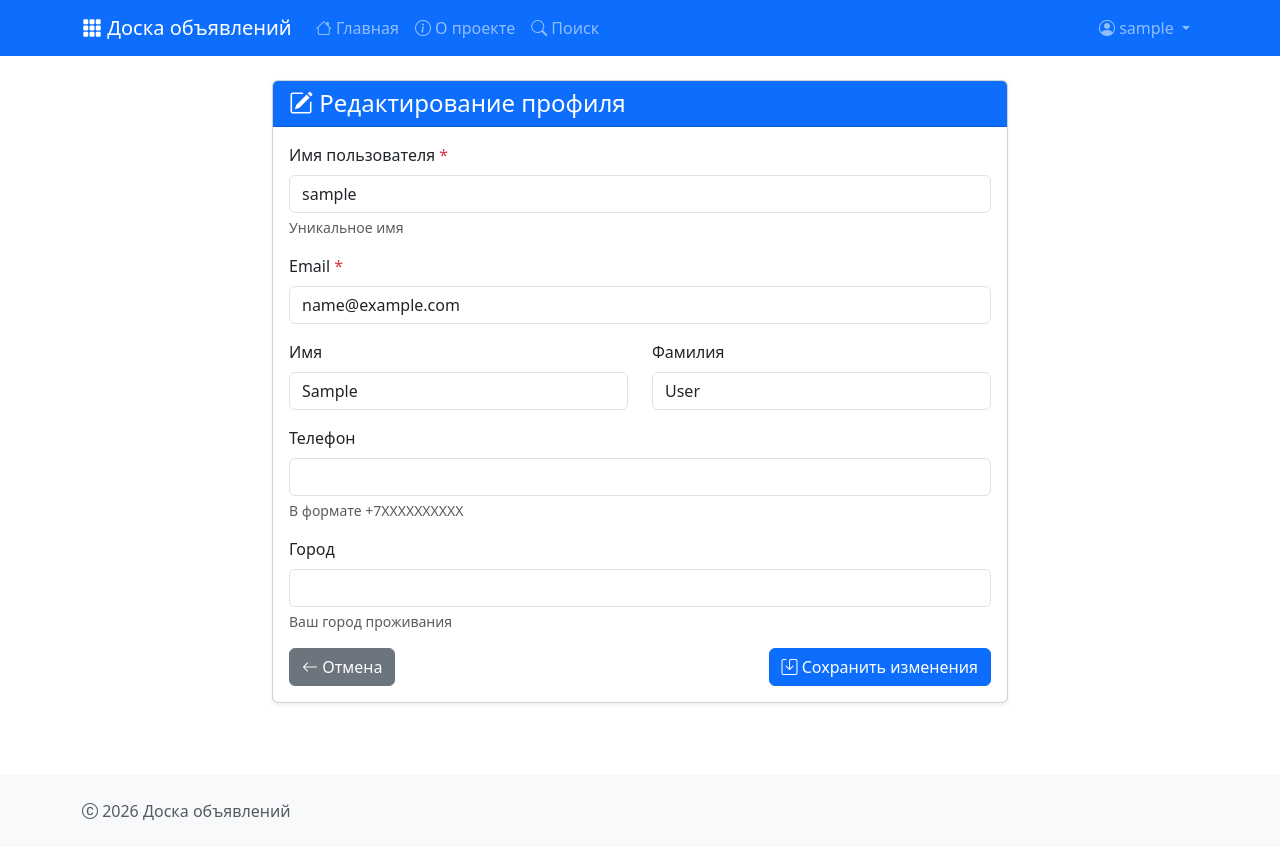
After one commit to nalekseev2306/messageboard-website, a Django app: page /users/profile/edit/ in a window 1280 px wide. The commit adds this page. Run offline with Django 4.2, Linux system fonts and the light colour scheme; the visitor is signed in with stand-in values (Sample User, id 1).

Commit message:
добавил страницу профиля пользователей и полезной информацией

```diff
--- a/messageboard/messageboard/settings.py
+++ b/messageboard/messageboard/settings.py
@@ -133,8 +133,3 @@ CRISPY_TEMPLATE_PACK = "bootstrap5"
 # Для отправки email
 EMAIL_BACKEND = 'django.core.mail.backends.console.EmailBackend'
 EMAIL_FILE_PATH = BASE_DIR / 'sent_emails'
-
-# Настройки для админки
-ADMIN_SITE_HEADER = "Доска объявлений - Панель управления"
-ADMIN_SITE_TITLE = "Управление доской объявлений"
-ADMIN_INDEX_TITLE = "Добро пожаловать в систему управления"
--- a/messageboard/messageboard/urls.py
+++ b/messageboard/messageboard/urls.py
@@ -6,7 +6,7 @@ from django.conf.urls.static import static
 urlpatterns = [
     path('admin/', admin.site.urls),
     path('', include('board.urls')),
-    path('auth/', include('users.urls')),
+    path('users/', include('users.urls')),
 ]
 
 urlpatterns += static(settings.MEDIA_URL, document_root=settings.MEDIA_ROOT)
--- a/messageboard/templates/base.html
+++ b/messageboard/templates/base.html
@@ -50,9 +50,9 @@
                                 <li><a class="dropdown-item" href="{% url 'board:ad_create' %}">
                                     <i class="bi bi-plus-circle"></i> Создать объявление
                                 </a></li>
-                                {% comment %} <li><a class="dropdown-item" href="{% url 'users:profile' %}">
+                                <li><a class="dropdown-item" href="{% url 'users:profile' %}">
                                     <i class="bi bi-person"></i> Мой профиль
-                                </a></li> {% endcomment %}
+                                </a></li>
                                 <li><hr class="dropdown-divider"></li>
                                 {% if user.is_superuser %}
                                     <li><a class="dropdown-item" href="{% url 'admin:index' %}">
@@ -60,7 +60,7 @@
                                     </a></li>
                                 {% endif %}
                                 <li>
-                                    <form method="post" action="{% url 'logout' %}" class="d-inline">
+                                    <form method="post" action="{% url 'users:logout' %}" class="d-inline">
                                         {% csrf_token %}
                                         <button type="submit" class="dropdown-item">
                                             <i class="bi bi-box-arrow-right"></i> Выйти
@@ -71,7 +71,7 @@
                         </li>
                     {% else %}
                         <li class="nav-item">
-                            <a class="nav-link" href="{% url 'login' %}">
+                            <a class="nav-link" href="{% url 'users:login' %}">
                                 <i class="bi bi-box-arrow-in-right"></i> Вход
                             </a>
                         </li>
--- a/messageboard/templates/registration/logged_out.html
+++ b/messageboard/templates/registration/logged_out.html
@@ -14,7 +14,7 @@
                     <h3 class="mt-3">Вы успешно вышли из системы</h3>
                     <p class="text-muted">Спасибо, что использовали наш сервис!</p>
                     <div class="d-grid gap-2 mt-4">
-                        <a href="{% url 'login' %}" class="btn btn-primary">
+                        <a href="{% url 'users:login' %}" class="btn btn-primary">
                             <i class="bi bi-box-arrow-in-right"></i> Войти снова
                         </a>
                         <a href="{% url 'board:ad_list' %}" class="btn btn-outline-secondary">
--- a/messageboard/templates/registration/login.html
+++ b/messageboard/templates/registration/login.html
@@ -66,12 +66,12 @@
                 <div class="card-footer text-center">
                     <div class="row">
                         <div class="col">
-                            <a href="{% url 'password_reset' %}" class="text-decoration-none">
+                            <a href="{% url 'users:password_reset' %}" class="text-decoration-none">
                                 Забыли пароль?
                             </a>
                         </div>
                         <div class="col">
-                            <a href="{% url 'registration' %}" class="text-decoration-none">
+                            <a href="{% url 'users:registration' %}" class="text-decoration-none">
                                 Нет аккаунта? Регистрация
                             </a>
                         </div>
--- a/messageboard/templates/registration/password_change_done.html
+++ b/messageboard/templates/registration/password_change_done.html
@@ -14,11 +14,11 @@
                     <i class="bi bi-shield-check display-1 text-success"></i>
                     <h3 class="mt-3">Пароль успешно изменен!</h3>
                     <p class="text-muted">Ваш пароль был обновлен. Теперь вы можете войти с новым паролем.</p>
-                    {% comment %} <div class="d-grid gap-2 mt-4">
+                    <div class="d-grid gap-2 mt-4">
                         <a href="{% url 'users:profile' %}" class="btn btn-primary">
                             <i class="bi bi-person"></i> Вернуться в профиль
                         </a>
-                    </div> {% endcomment %}
+                    </div>
                 </div>
             </div>
         </div>
--- a/messageboard/templates/registration/password_reset_complete.html
+++ b/messageboard/templates/registration/password_reset_complete.html
@@ -15,7 +15,7 @@
                     <h3 class="mt-3">Пароль успешно изменен!</h3>
                     <p class="text-muted">Теперь вы можете войти в систему с новым паролем.</p>
                     <div class="d-grid gap-2 mt-4">
-                        <a href="{% url 'login' %}" class="btn btn-primary btn-lg">
+                        <a href="{% url 'users:login' %}" class="btn btn-primary btn-lg">
                             <i class="bi bi-box-arrow-in-right"></i> Войти в аккаунт
                         </a>
                     </div>
--- a/messageboard/templates/registration/password_reset_confirm.html
+++ b/messageboard/templates/registration/password_reset_confirm.html
@@ -66,7 +66,7 @@
                             <i class="bi bi-exclamation-triangle display-4"></i>
                             <h4 class="mt-3">Ссылка недействительна</h4>
                             <p>Эта ссылка для сброса пароля уже была использована или истекла.</p>
-                            <a href="{% url 'password_reset' %}" class="btn btn-primary mt-3">
+                            <a href="{% url 'users:password_reset' %}" class="btn btn-primary mt-3">
                                 Запросить новую ссылку
                             </a>
                         </div>
--- a/messageboard/templates/registration/password_reset_done.html
+++ b/messageboard/templates/registration/password_reset_done.html
@@ -18,7 +18,7 @@
                         Если вы не получили письмо, пожалуйста, проверьте папку "Спам".
                     </p>
                     <div class="d-grid gap-2 mt-4">
-                        <a href="{% url 'login' %}" class="btn btn-primary">
+                        <a href="{% url 'users:login' %}" class="btn btn-primary">
                             <i class="bi bi-box-arrow-in-right"></i> Вернуться ко входу
                         </a>
                     </div>
--- a/messageboard/templates/registration/password_reset_form.html
+++ b/messageboard/templates/registration/password_reset_form.html
@@ -40,7 +40,7 @@
                     </form>
                 </div>
                 <div class="card-footer text-center">
-                    <a href="{% url 'login' %}" class="text-decoration-none">
+                    <a href="{% url 'users:login' %}" class="text-decoration-none">
                         <i class="bi bi-arrow-left"></i> Вернуться ко входу
                     </a>
                 </div>
--- a/messageboard/templates/registration/registration_form.html
+++ b/messageboard/templates/registration/registration_form.html
@@ -45,7 +45,7 @@
                     </form>
                 </div>
                 <div class="card-footer text-center">
-                    <p class="mb-0">Уже есть аккаунт? <a href="{% url 'login' %}">Войти</a></p>
+                    <p class="mb-0">Уже есть аккаунт? <a href="{% url 'users:login' %}">Войти</a></p>
                 </div>
             </div>
         </div>
--- /dev/null
+++ b/messageboard/templates/users/profile_edit.html
@@ -0,0 +1,96 @@
+{% extends 'base.html' %}
+
+{% block title %}Редактирование профиля - Доска объявлений{% endblock %}
+
+{% block content %}
+<div class="container">
+    <div class="row justify-content-center">
+        <div class="col-md-8">
+            <div class="card shadow-sm">
+                <div class="card-header bg-primary text-white">
+                    <h4 class="mb-0"><i class="bi bi-pencil-square"></i> Редактирование профиля</h4>
+                </div>
+                <div class="card-body">
+                    <form method="post" novalidate>
+                        {% csrf_token %}
+
+                        {% if form.non_field_errors %}
+                            <div class="alert alert-danger">
+                                {% for error in form.non_field_errors %}
+                                    {{ error }}
+                                {% endfor %}
+                            </div>
+                        {% endif %}
+
+                        <div class="mb-3">
+                            <label for="{{ form.username.id_for_label }}" class="form-label">
+                                Имя пользователя <span class="text-danger">*</span>
+                            </label>
+                            {{ form.username }}
+                            {% if form.username.errors %}
+                                <div class="text-danger small mt-1">{{ form.username.errors }}</div>
+                            {% endif %}
+                            <div class="form-text text-muted">Уникальное имя</div>
+                        </div>
+
+                        <div class="mb-3">
+                            <label for="{{ form.email.id_for_label }}" class="form-label">
+                                Email <span class="text-danger">*</span>
+                            </label>
+                            {{ form.email }}
+                            {% if form.email.errors %}
+                                <div class="text-danger small mt-1">{{ form.email.errors }}</div>
+                            {% endif %}
+                        </div>
+
+                        <div class="row">
+                            <div class="col-md-6 mb-3">
+                                <label for="{{ form.first_name.id_for_label }}" class="form-label">Имя</label>
+                                {{ form.first_name }}
+                                {% if form.first_name.errors %}
+                                    <div class="text-danger small mt-1">{{ form.first_name.errors }}</div>
+                                {% endif %}
+                            </div>
+
+                            <div class="col-md-6 mb-3">
+                                <label for="{{ form.last_name.id_for_label }}" class="form-label">Фамилия</label>
+                                {{ form.last_name }}
+                                {% if form.last_name.errors %}
+                                    <div class="text-danger small mt-1">{{ form.last_name.errors }}</div>
+                                {% endif %}
+                            </div>
+                        </div>
+
+                        <div class="mb-3">
+                            <label for="{{ form.phone.id_for_label }}" class="form-label">Телефон</label>
+                            {{ form.phone }}
+                            {% if form.phone.errors %}
+                                <div class="text-danger small mt-1">{{ form.phone.errors }}</div>
+                            {% endif %}
+                            <div class="form-text text-muted">В формате +7XXXXXXXXXX</div>
+                        </div>
+
+                        <div class="mb-3">
+                            <label for="{{ form.city.id_for_label }}" class="form-label">Город</label>
+                            {{ form.city }}
+                            {% if form.city.errors %}
+                                <div class="text-danger small mt-1">{{ form.city.errors }}</div>
+                            {% endif %}
+                            <div class="form-text text-muted">Ваш город проживания</div>
+                        </div>
+
+                        <div class="d-flex justify-content-between">
+                            <a href="{% url 'users:profile' %}" class="btn btn-secondary">
+                                <i class="bi bi-arrow-left"></i> Отмена
+                            </a>
+                            <button type="submit" class="btn btn-primary">
+                                <i class="bi bi-save"></i> Сохранить изменения
+                            </button>
+                        </div>
+                    </form>
+                </div>
+            </div>
+        </div>
+    </div>
+</div>
+{% endblock %}
--- a/messageboard/users/forms.py
+++ b/messageboard/users/forms.py
@@ -2,6 +2,7 @@ from django import forms
 from django.contrib.auth.forms import UserCreationForm, UserChangeForm
 from django.contrib.auth import get_user_model
 from django.core.validators import RegexValidator
+from django.core.exceptions import ValidationError
 
 User = get_user_model()
 
@@ -63,20 +64,63 @@ class CustomUserCreationForm(UserCreationForm):
 
 
 class CustomUserChangeForm(UserChangeForm):
-    """Форма редактирования профиля"""
+    """Форма редактирования профиля с проверкой уникальности username"""
+
+    phone_regex = RegexValidator(
+        regex=r'^\+7\d{10}$',
+        message="Введите номер телефона в формате: +7XXXXXXXXXX"
+    )
+
+    username = forms.CharField(
+        label='Имя пользователя',
+        widget=forms.TextInput(attrs={'class': 'form-control'})
+    )
+
+    email = forms.EmailField(
+        label='Email',
+        required=True,
+        widget=forms.EmailInput(attrs={'class': 'form-control'})
+    )
+
+    phone = forms.CharField(
+        label='Телефон',
+        required=False,
+        validators=[phone_regex],
+        widget=forms.TextInput(attrs={'class': 'form-control'})
+    )
+
+    city = forms.CharField(
+        label='Город',
+        required=False,
+        widget=forms.TextInput(attrs={'class': 'form-control'})
+    )
+
+    first_name = forms.CharField(
+        label='Имя',
+        required=False,
+        widget=forms.TextInput(attrs={'class': 'form-control'})
+    )
+
+    last_name = forms.CharField(
+        label='Фамилия',
+        required=False,
+        widget=forms.TextInput(attrs={'class': 'form-control'})
+    )
 
     class Meta:
         model = User
         fields = ('username', 'email', 'phone', 'city', 'first_name', 'last_name')
-        widgets = {
-            'username': forms.TextInput(attrs={'class': 'form-control'}),
-            'email': forms.EmailInput(attrs={'class': 'form-control'}),
-            'phone': forms.TextInput(attrs={'class': 'form-control'}),
-            'city': forms.TextInput(attrs={'class': 'form-control'}),
-            'first_name': forms.TextInput(attrs={'class': 'form-control'}),
-            'last_name': forms.TextInput(attrs={'class': 'form-control'}),
-        }
 
     def __init__(self, *args, **kwargs):
         super().__init__(*args, **kwargs)
         self.fields['password'].widget = forms.HiddenInput()
+        # self.fields['username'].help_text = None
+
+    def clean_username(self):
+        """Проверка уникальности username"""
+        username = self.cleaned_data.get('username')
+        if username:
+            # Проверяем, существует ли пользователь с таким username
+            if User.objects.filter(username=username).exclude(pk=self.instance.pk).exists():
+                raise ValidationError('Пользователь с таким именем уже существует.')
+        return username
--- a/messageboard/users/urls.py
+++ b/messageboard/users/urls.py
@@ -1,7 +1,18 @@
 from django.urls import path, include
-from .views import RegisterView
+from .views import (
+    RegisterView, ProfileView,
+    ProfileEditView, PublicProfileView
+)
+
+app_name = 'users'
 
 urlpatterns = [
-    path('', include('django.contrib.auth.urls')),
-    path('registration/', RegisterView.as_view(), name='registration'),
+    # Регистрация, авторизация и др
+    path('auth/', include('django.contrib.auth.urls')),
+    path('auth/registration/', RegisterView.as_view(), name='registration'),
+
+    # Профили
+    path('profile/', ProfileView.as_view(), name='profile'),
+    path('profile/edit/', ProfileEditView.as_view(), name='profile_edit'),
+    path('profile/<str:username>/', PublicProfileView.as_view(), name='public_profile'),
 ]
--- a/messageboard/users/views.py
+++ b/messageboard/users/views.py
@@ -1,8 +1,15 @@
-from django.views.generic import CreateView
+from django.views.generic import CreateView, UpdateView, DetailView
+from django.contrib.auth.mixins import LoginRequiredMixin
+from django.contrib.auth import get_user_model
+from django.shortcuts import get_object_or_404
 from django.urls import reverse_lazy
 from django.contrib import messages
-from .forms import CustomUserCreationForm
-from .models import User
+from django.db.models import Count
+from django.utils import timezone
+from .forms import CustomUserCreationForm, CustomUserChangeForm
+
+User = get_user_model()
+
 
 class RegisterView(CreateView):
     """Регистрация нового пользователя"""
@@ -19,3 +26,105 @@ class RegisterView(CreateView):
     def form_invalid(self, form):
         messages.error(self.request, 'Пожалуйста, исправьте ошибки в форме.')
         return super().form_invalid(form)
+
+
+class ProfileView(LoginRequiredMixin, DetailView):
+    """Личный профиль пользователя"""
+    model = User
+    template_name = 'users/profile.html'
+    context_object_name = 'profile_user'
+
+    def get_object(self):
+        """Возвращает текущего пользователя"""
+        return self.request.user
+
+    def get_context_data(self, **kwargs):
+        context = super().get_context_data(**kwargs)
+        from board.models import Ad
+
+        # Получаем объявления пользователя
+        user_ads = Ad.objects.filter(
+            author=self.request.user
+        ).select_related('category').order_by('-created_at')
+
+        # Активные объявления
+        active_ads = user_ads.filter(
+            is_active=True,
+            published_until__gt=timezone.now()
+        )
+
+        # Просроченные объявления
+        expired_ads = user_ads.filter(
+            published_until__lt=timezone.now()
+        )
+
+        context['user_ads'] = user_ads[:10]
+        context['total_ads'] = user_ads.count()
+        context['active_ads'] = active_ads.count()
+        context['expired_ads'] = expired_ads.count()
+
+        return context
+
+
+class ProfileEditView(LoginRequiredMixin, UpdateView):
+    """Редактирование профиля"""
+    model = User
+    form_class = CustomUserChangeForm
+    template_name = 'users/profile_edit.html'
+
+    def get_object(self):
+        """Возвращает текущего пользователя"""
+        return self.request.user
+
+    def get_success_url(self):
+        return reverse_lazy('users:profile')
+
+    def form_valid(self, form):
+        messages.success(self.request, 'Ваш профиль успешно обновлен!')
+        return super().form_valid(form)
+
+    def form_invalid(self, form):
+        messages.error(self.request, 'Пожалуйста, исправьте ошибки в форме.')
+        return super().form_invalid(form)
+
+
+class PublicProfileView(DetailView):
+    """Публичный профиль пользователя"""
+    model = User
+    template_name = 'users/public_profile.html'
+    context_object_name = 'profile_user'
+    slug_field = 'username'
+    slug_url_kwarg = 'username'
+
+    def get_object(self, queryset=None):
+        """Получаем пользователя по username"""
+        username = self.kwargs.get('username')
+        return get_object_or_404(User, username=username, is_active=True)
+
+    def get_context_data(self, **kwargs):
+        context = super().get_context_data(**kwargs)
+        from board.models import Ad
+
+        user = self.get_object()
+
+        # Получаем только активные объявления пользователя
+        user_ads = Ad.objects.filter(
+            author=user,
+            is_active=True,
+            published_until__gt=timezone.now()
+        ).select_related('category').order_by('-created_at')
+
+        # Статистика пользователя
+        total_ads = user_ads.count()
+
+        # Категории объявлений пользователя
+        categories = user_ads.values('category__name', 'category__slug').annotate(
+            count=Count('id')
+        ).order_by('-count')
+
+        context['user_ads'] = user_ads[:10]
+        context['total_ads'] = total_ads
+        context['categories'] = categories
+        context['is_own_profile'] = self.request.user.is_authenticated and self.request.user == user
+
+        return context
```
Also changed, not shown: messageboard/templates/users/profile.html (added, +152 -0 lines), messageboard/templates/users/public_profile.html (added, +141 -0 lines), messageboard/users/models.py (+0 -8 lines).
